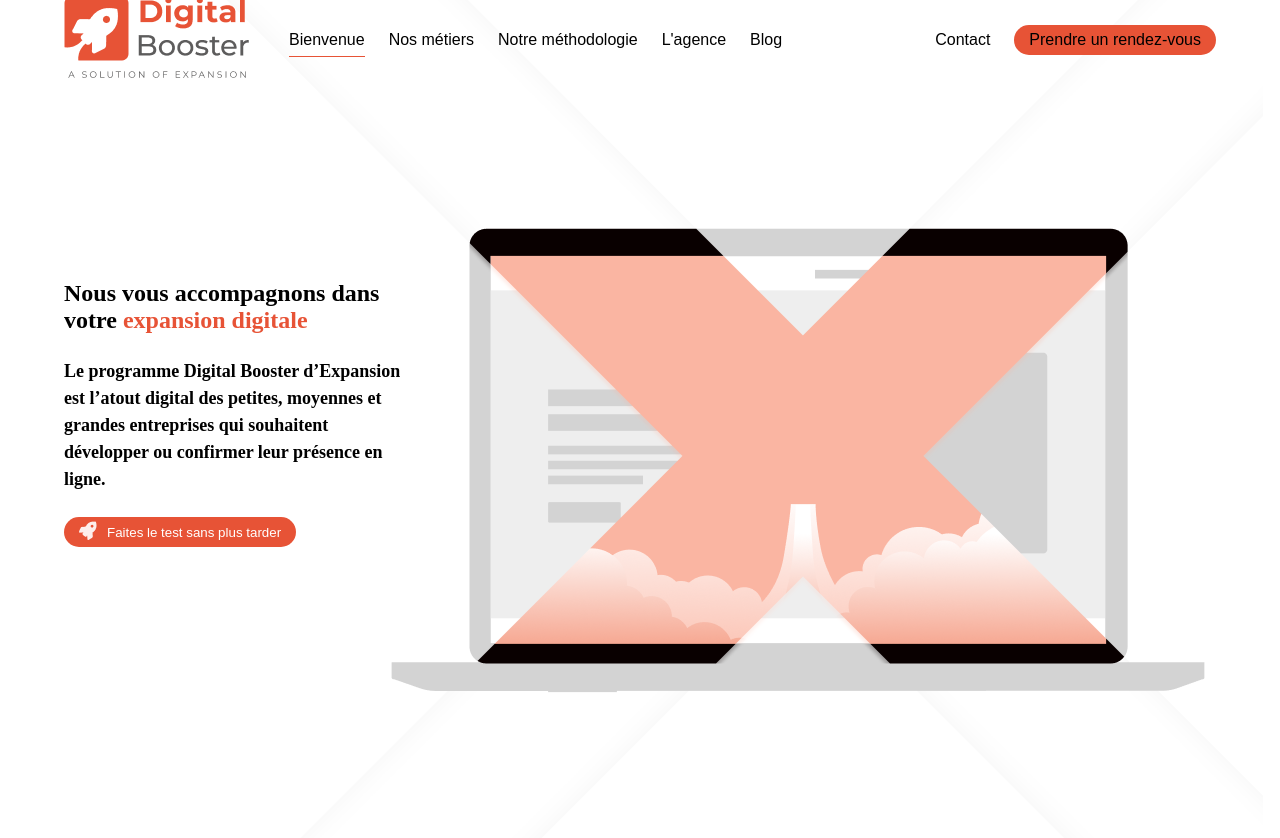
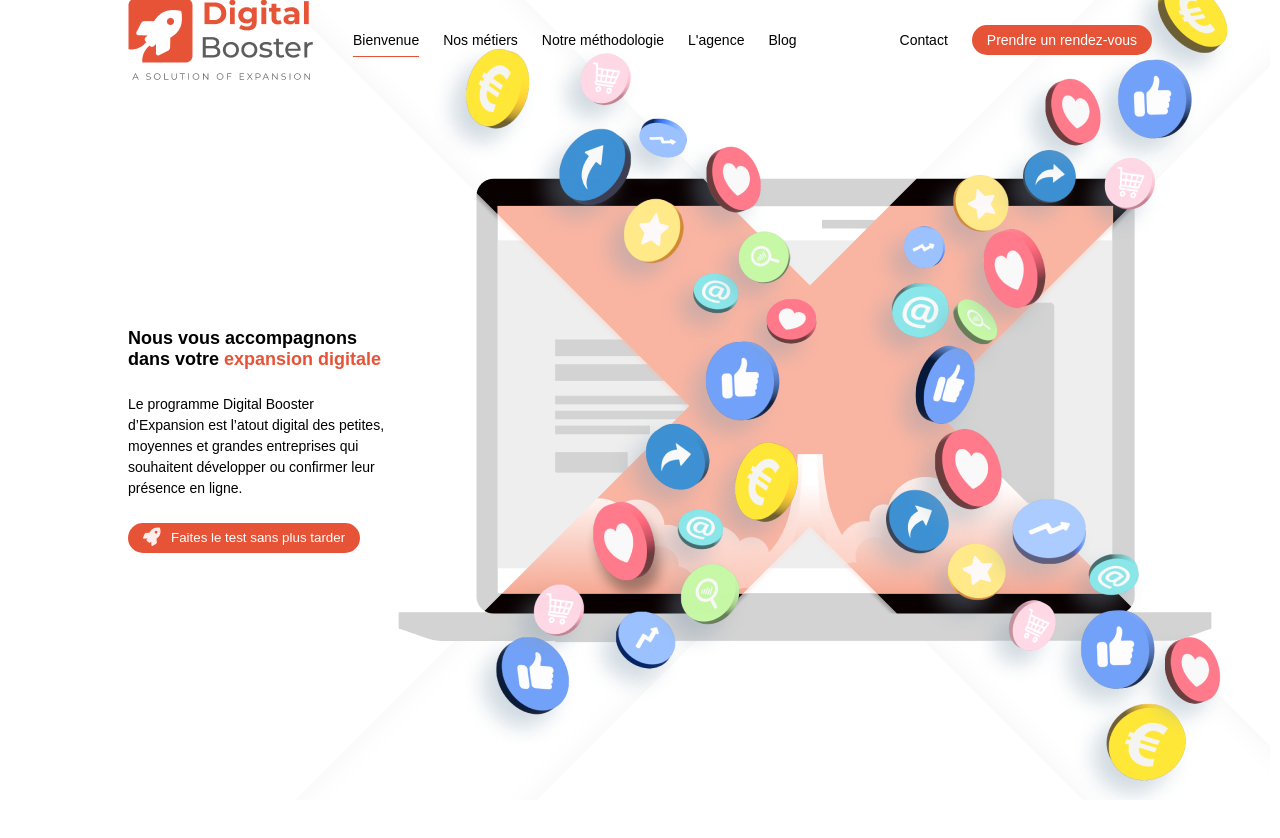
Before and after one commit to jean-christophe-cartiaux/expansion, a React (Vite) app in the folder expension/: page / in a window 1280 px wide. Shown: the top 838 px of the page. After the commit the page ends 800 px from the top, so only its background shows below. Built offline with nearby package versions, Linux system fonts and the light colour scheme.

Commit message:
reglage de probleme icon en cour

```diff
--- a/expension/src/component/header/header.css
+++ b/expension/src/component/header/header.css
@@ -3,7 +3,7 @@
     flex-direction: row;
     align-items: center;
     justify-content: space-between;
-    width: 90%;
+    width: 80%;
     z-index: 10;
     margin-top: 16px;
     margin-bottom: 16px;
--- a/expension/src/component/header/header.jsx
+++ b/expension/src/component/header/header.jsx
@@ -29,8 +29,8 @@
                 <li>
                     <a href="#">Contact</a>
                 </li>
-                <li className="orange">
-                    <a href="#">Prendre un rendez-vous</a>
+                <li>
+                    <a href="#" className="orange">Prendre un rendez-vous</a>
                 </li>
             </ul>
         </nav>
--- a/expension/src/component/hero/hero.css
+++ b/expension/src/component/hero/hero.css
@@ -1,15 +1,36 @@
-section{
+.hero {
     display: flex;
     flex-direction: row;
     align-items: center;
-
+    width: 100%;
+    height: 100%;
+    div {
+        width: 50%;
+        height: 100%;
+    }
 }
 
-.hero-description,.hero-img{
-    width: 350px;
-    height: 400px;
+.hero-description{
+    display: flex;
+    flex-direction: column;
+    align-items: start;
+    justify-content: center;
+    padding-right: 250px; /* à changer */
+
+    h2{
+        font-size: 18px;font-family: "Poppins SemiBold", sans-serif;
+        span{
+            color:#e75336
+        }
+    }
+
+    p{
+        margin-top: 24px;
+        margin-bottom: 24px;
+    }
 }
-.orange{
+
+.orange {
     background-color: #e75336;
     color:white;
     border:none;
@@ -23,27 +44,20 @@
         margin-right: 10px;
     }
 }
-a{
-    text-decoration: none;
-    color: black;
-}
-.hero-description{
-    margin-top: 100px;
-    margin-left: 32px;
 
-}
-p{
-    margin-top: 24px;
-    margin-bottom: 24px;
-    font-family: "Poppins Light";
-    font-size: 18px;
-    font-style: normal;
-    font-weight: 600;
-    line-height: 150%;
-}
-h2{
-    font-family: "Poppins SemiBold";
-    span{
-        color:#e75336
+.hero-img {
+    display: flex;
+    flex-direction: column;
+    justify-content: center;
+    align-items: center;
+    position: relative;
+    z-index: 5;
+    img {
+        position: absolute;
+    }
+    .jeton {
+        height: 100%;
+        bottom: 3%;
+        right: 7%;
     }
 }
--- a/expension/src/component/hero/hero.jsx
+++ b/expension/src/component/hero/hero.jsx
@@ -1,5 +1,6 @@
 import Description from "./heroDescription/description.jsx"
 import Img from "./heroImg/img.jsx"
+
 import "./hero.css"
 
 
--- a/expension/src/component/hero/heroDescription/description.jsx
+++ b/expension/src/component/hero/heroDescription/description.jsx
@@ -6,8 +6,7 @@
         <div className="hero-description">
             <h2>Nous vous accompagnons dans votre <span>expansion digitale</span></h2>
             <p>Le programme Digital Booster d’Expansion est l’atout digital des petites, moyennes et grandes entreprises qui souhaitent développer ou confirmer leur présence en ligne.</p>
-            <button className="orange"><span> <img src={icon}/> </span>Faites le test sans plus tarder
-        </button>
+            <button className="orange"><span> <img src={icon}/> </span>Faites le test sans plus tarder</button>
         </div>
 
         </>
--- a/expension/src/component/hero/heroImg/img.jsx
+++ b/expension/src/component/hero/heroImg/img.jsx
@@ -1,10 +1,10 @@
-// import Text from "../../../img/X.png";
+// import icon from "../../../img/icons.png";
 
 const Img = () => {
     return (
         <>
             <div className="hero-img">
-                {/*<img src={Text} />*/}
+                {/*<img className="jeton" src={icon}/>*/}
             </div>
         </>
     )
--- a/expension/src/index.css
+++ b/expension/src/index.css
@@ -1,3 +1,5 @@
+@import url('https://fonts.googleapis.com/css2?family=Poppins:ital,wght@0,100;0,200;0,300;0,400;0,500;0,600;0,700;0,800;0,900;1,100;1,200;1,300;1,400;1,500;1,600;1,700;1,800;1,900&display=swap');
+
 *{
     margin: 0;
     padding: 0;
@@ -11,14 +13,17 @@
     color: black;
 }
 body{
-    background-color: white;
-    font-family: sans-serif;
+    /*background-color: white;*/
+    font-family: "Poppins SemiBold", sans-serif;
     min-width: 100vw;
     min-height: 100vh;
-    background-image: url("img/X.png");
-    background-repeat: no-repeat;
-    background-position: 90% 0;
-
+    background: url("img/icons.png") 91% 61% no-repeat fixed, url("img/X.png") 94% center no-repeat fixed;
+    /*background-repeat: no-repeat;*/
+    /*background-position: 90% 0;*/
+    font-size: 14px;
+    font-style: normal;
+    font-weight: 500;
+    line-height: 150%; /* 21px */
 }
 header{
     height: 10vh;
@@ -29,9 +34,13 @@
 
 }
 main{
+    height: 90vh;
     display: flex;
-    width: 1280px;
-    padding: 100px 32px 0px 32px;
-    align-items: flex-start;
-    gap: 64px;
+    flex-direction: column;
+    align-items: center;
 }
+
+section {
+    width: 80%;
+    height: 100%;
+}
```
